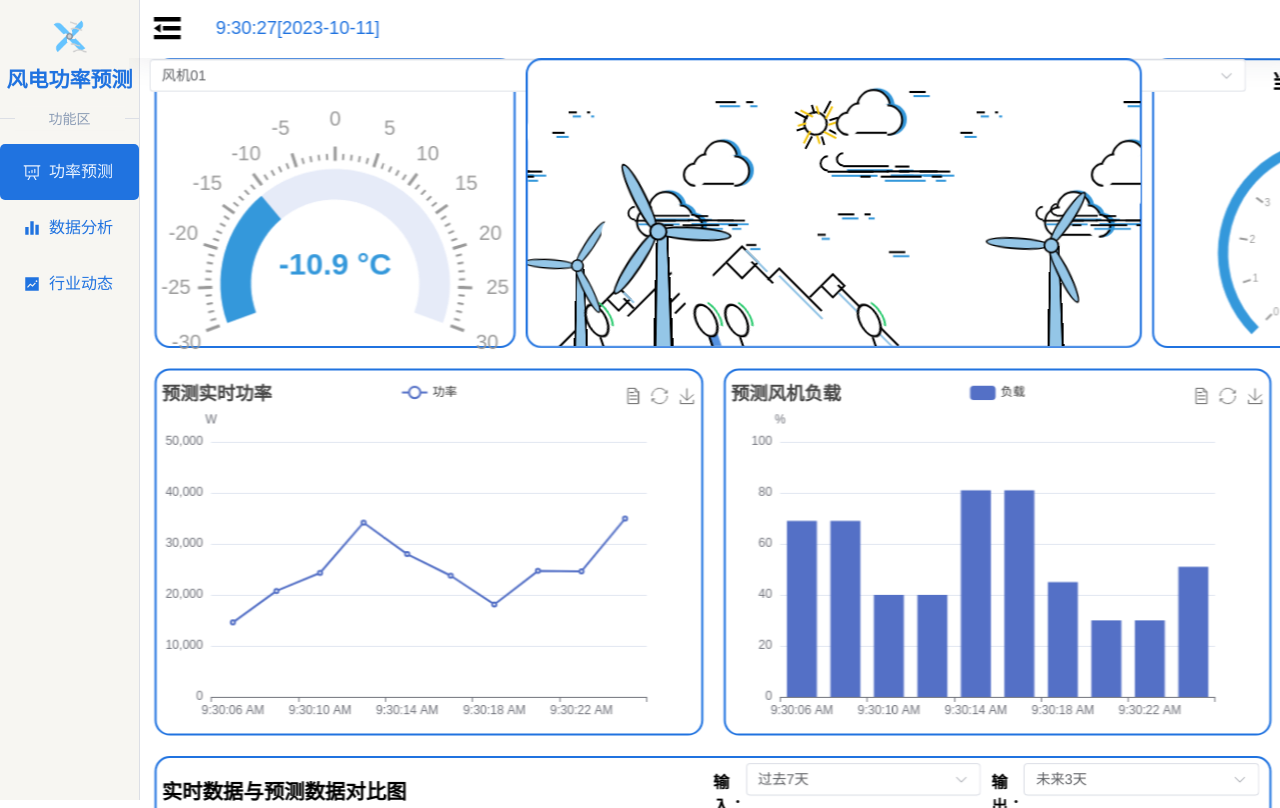
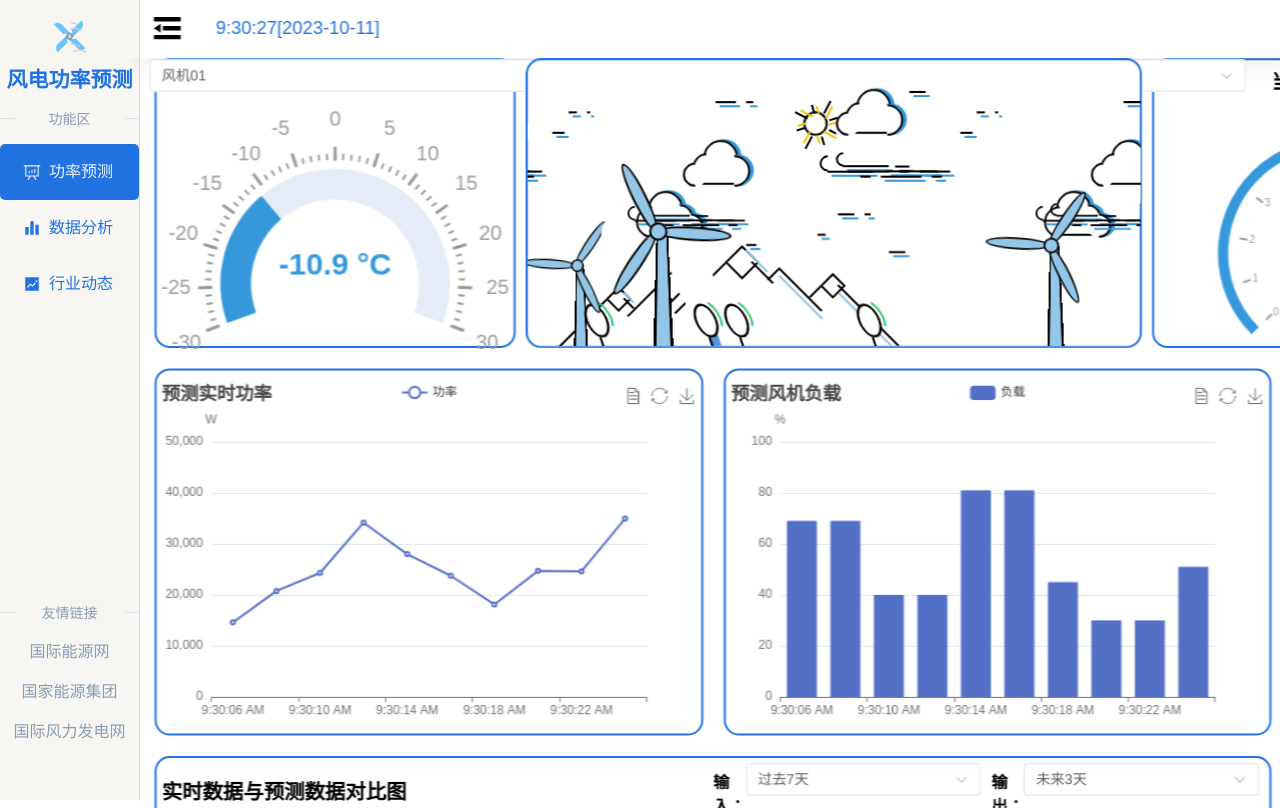
Before and after one commit to electronic-pig/WP-forecast, a Vue app in the folder frontend/: page /PowerPredict in a window 1280 px wide. Built offline with nearby package versions, Linux system fonts and the light colour scheme.

Commit message:
新增了网站友情链接

```diff
--- a/frontend/src/components/AsideVue.vue
+++ b/frontend/src/components/AsideVue.vue
@@ -34,6 +34,14 @@
       </el-icon>
       <template #title>行业动态</template>
     </el-menu-item>
+
+    <el-divider content-position="center" style="margin-top: 300px;">
+      <span class="divider-title" v-show="!isCollapse" >友情链接</span>
+    </el-divider>
+
+    <p><a href="https://www.in-en.com/" target="_blank" class="link-title" v-show="!isCollapse">国际能源网</a></p>
+    <p><a href="https://www.ceic.com/" target="_blank" class="link-title" v-show="!isCollapse">国家能源集团</a><br></p>
+    <p><a href="https://wind.in-en.com/" target="_blank" class="link-title" v-show="!isCollapse">国际风力发电网</a></p>
   </el-menu>
 </template>
 
@@ -145,7 +153,7 @@ export default {
 
 .divider-title {
   display: block;
-  line-height: 24.4px;
+  line-height: 24px;
   overflow: hidden;
   width: 70px;
   color: rgb(140, 157, 182)
@@ -175,4 +183,15 @@ export default {
   right: 7%;
   width: 85%;
 }
+
+.link-title {
+  color: rgb(140, 157, 182);
+  text-decoration: none;
+}
+
+.link-title:hover {
+  color: var(--theme--color);
+  text-decoration: none;
+  cursor: pointer;
+}
 </style>
```
Lines whose indentation alone changed are shown as unchanged.
